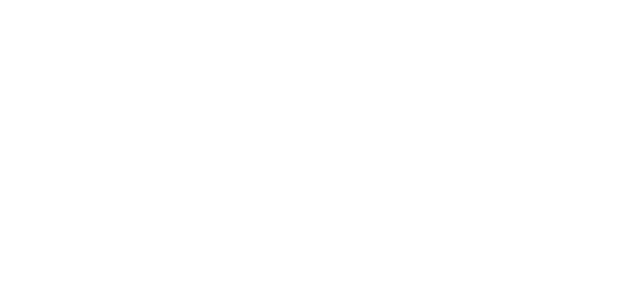
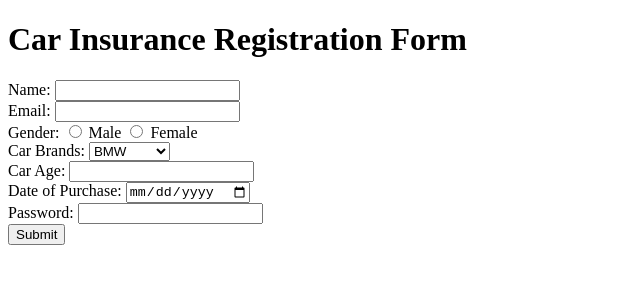
Before and after one commit to acciojob/car-insurance-form-Trupti100, a website: page main.html in a window 1280 px wide. Shown: the whole page, without its empty margins (0-640 px from the left). Drawn offline with Linux system fonts and the light colour scheme.

Commit message:
created a submission

```diff
--- a/main.html
+++ b/main.html
@@ -1,16 +1,44 @@
 <!DOCTYPE html>
+<html lang="en">
+<head>
+    <meta charset="UTF-8">
+    <meta name="viewport" content="width=device-width, initial-scale=1.0">
+    <title>Car Insurance Registration</title>
+</head>
+<body>
+    <h1>Car Insurance Registration Form</h1>
+    <form action="#" method="post">
+        <label for="name">Name:</label>
+        <input type="text" id="name" name="name" required><br>
 
-<html>
+        <label for="email">Email:</label>
+        <input type="email" id="email" name="email" required><br>
 
-<head>
-	<link rel="stylesheet" href="styles.css">
-</head>
+        <label>Gender:</label>
+        <label for="gender_m">
+            <input type="radio" id="gender_m" name="gender" required> Male
+        </label>
+        <label for="gender_f">
+            <input type="radio" id="gender_f" name="gender" required> Female
+        </label><br>
 
-<body>
-	<!-- the entire body must be written by student -->
-    <script type="text/javascript" src="./script.js">
-</script>
+        <label for="cars">Car Brands:</label>
+        <select id="cars" name="cars">
+            <option value="BMW">BMW</option>
+            <option value="Audi">Audi</option>
+            <option value="Mercedes">Mercedes</option>
+        </select><br>
 
+        <label for="carage">Car Age:</label>
+        <input type="number" id="carage" name="carage" required><br>
+
+        <label for="dop">Date of Purchase:</label>
+        <input type="date" id="dop" name="dop" required><br>
+
+        <label for="password">Password:</label>
+        <input type="password" id="password" name="password" required><br>
+
+        <button type="submit">Submit</button>
+    </form>
 </body>
-
 </html>
```
